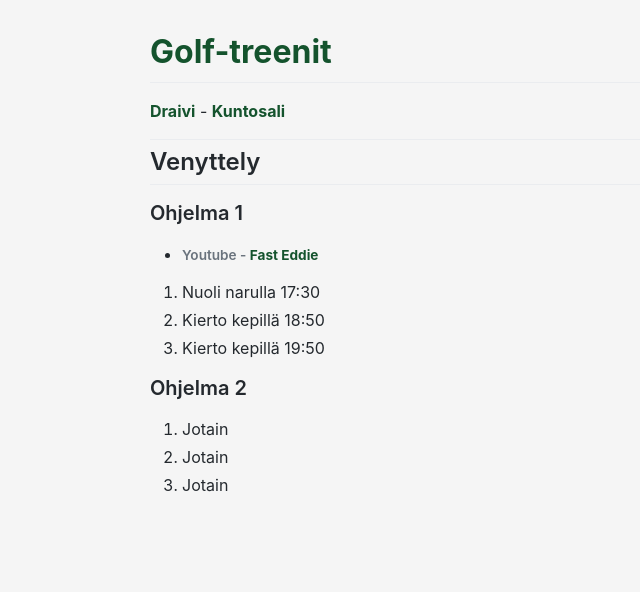
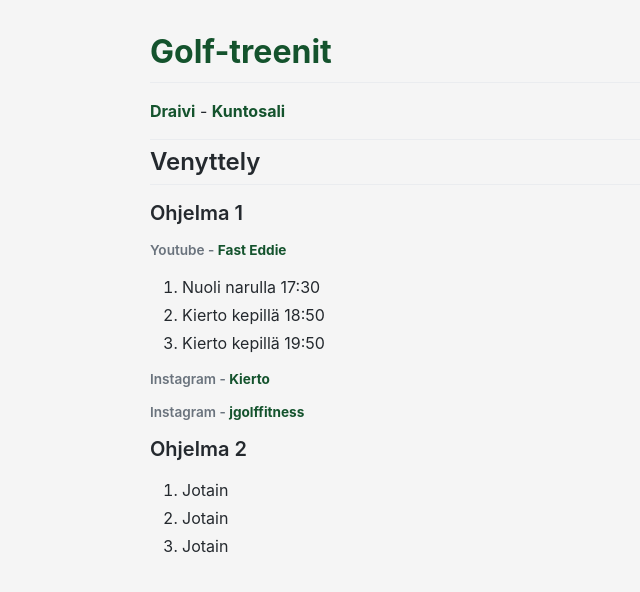
Before and after one commit to haapio/haapio.github.io, a Jekyll site: the page built from index.md, in a window 1280 px wide. Shown: the top 592 px of the page, without its empty margins (0-640 px from the left). Built offline with Jekyll 4.4.1, drawn with Linux system fonts in a browser that asks for light colours; comment, search, counter and statistics services are not loaded.

Commit message:
Update index.md

```diff
--- a/index.md
+++ b/index.md
@@ -6,11 +6,16 @@ layout: default
 ## Venyttely
 
 ### Ohjelma 1
-- ###### Youtube - [Fast Eddie](https://youtu.be/sLcLDrMj66k?is=ZJW_t_JVlSt6n5Fu)
+###### Youtube - [Fast Eddie](https://youtu.be/sLcLDrMj66k?is=ZJW_t_JVlSt6n5Fu)
 
 1.  Nuoli narulla 17:30
 2.  Kierto kepillä 18:50
 3.  Kierto kepillä 19:50
+
+###### Instagram - [Kierto](https://www.instagram.com/reel/DXuZmTsDOQO)
+
+###### Instagram - [jgolffitness](https://www.instagram.com/reel/DPRBMMSjW0Y)
+
 
 ### Ohjelma 2
 
```
